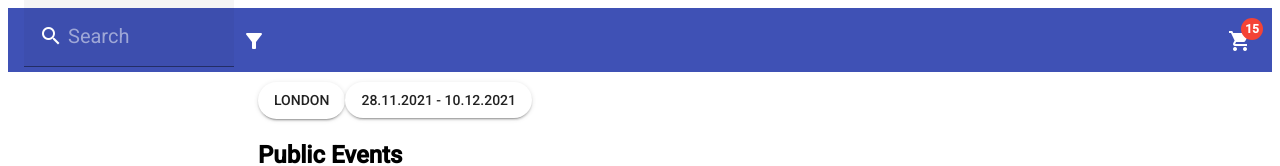
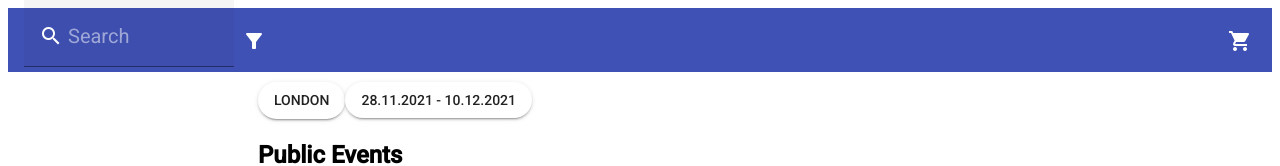
Before and after one commit to mrkshx/c6761695-a3f7-4b17-9d9a-abd5d40221eb, an Angular app: page / in a window 1280 px wide. Shown: the top 166 px of the page. Built offline with nearby package versions, Linux system fonts and the light colour scheme; no server answers; some icons are missing.

Commit message:
updates shoppingCart badge depending on events added to shppingCart

```diff
--- a/src/app/components/header/header.component.html
+++ b/src/app/components/header/header.component.html
@@ -7,6 +7,6 @@
         <mat-icon>filter_alt</mat-icon>
     </button>
     <button id="shopping_cart_btn" mat-icon-button aria-label="Go to shopping cart">
-        <mat-icon matBadge="15" matBadgeColor="warn" matBadgePosition="after">shopping_cart</mat-icon>
+        <mat-icon matBadge={{shoppingCart.getEventsCount()}} [matBadgeHidden]="shoppingCart.getEventsCount() === 0" matBadgeColor="warn" matBadgePosition="after">shopping_cart</mat-icon>
     </button>
 </mat-toolbar>
--- a/src/app/components/header/header.component.ts
+++ b/src/app/components/header/header.component.ts
@@ -1,4 +1,5 @@
 import { Component, OnInit } from '@angular/core';
+import { ShoppingCartService } from 'src/app/services/shopping-cart.service';
 
 @Component({
   selector: 'app-header',
@@ -7,7 +8,7 @@ import { Component, OnInit } from '@angular/core';
 })
 export class HeaderComponent implements OnInit {
 
-  constructor() { }
+  constructor(public shoppingCart: ShoppingCartService) { }
 
   ngOnInit(): void {
   }
```
